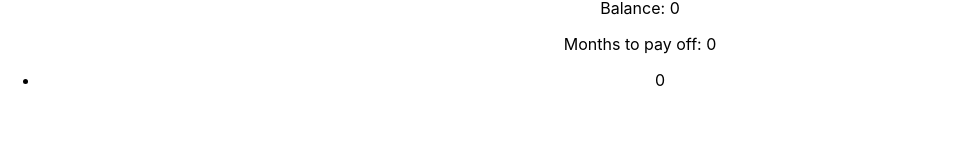
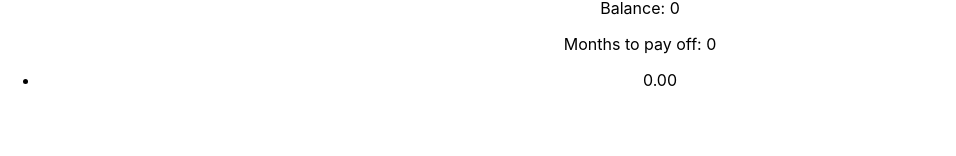
Before and after one commit to klope3/debt-free-calc, a React (Create React App) app: page / in a window 1280 px wide. Both pictures are taken after a click on the button "Make Payment". Shown: the part 144-300 px from the top of the page, without its empty margins (0-956 px from the left). Built offline with nearby package versions, Linux system fonts and the light colour scheme.

Commit message:
Fix incorrect balance deduction; add rounding for payment history values

```diff
--- a/src/CalcMain.jsx
+++ b/src/CalcMain.jsx
@@ -61,11 +61,12 @@ class CalcMain extends React.Component {
         };
         let {principal, interestRate} = this.state;
         let interestPaid = (interestRate * 0.01 / 12) * principal;
+        let principalPayment = newPayment.amount - interestPaid;
         this.setState(state => ({
-            principal: principal - interestPaid,
+            principal: principal - principalPayment,
             payments: [...state.payments, newPayment],
             paymentField: 0,
-        }));
+        }), () => this.validatePaymentField());
     };
 
     render() {
--- a/src/CalcPayHistory.jsx
+++ b/src/CalcPayHistory.jsx
@@ -3,7 +3,7 @@ import React from "react";
 class CalcPayHistory extends React.Component {
     render() {
         const { payments } = this.props;
-        const listItems = payments.map(item => (<li key={item.id}>{item.amount}</li>));
+        const listItems = payments.map(item => (<li key={item.id}>{item.amount.toFixed(2)}</li>));
         return (
             <ul>
                 {listItems}
```
